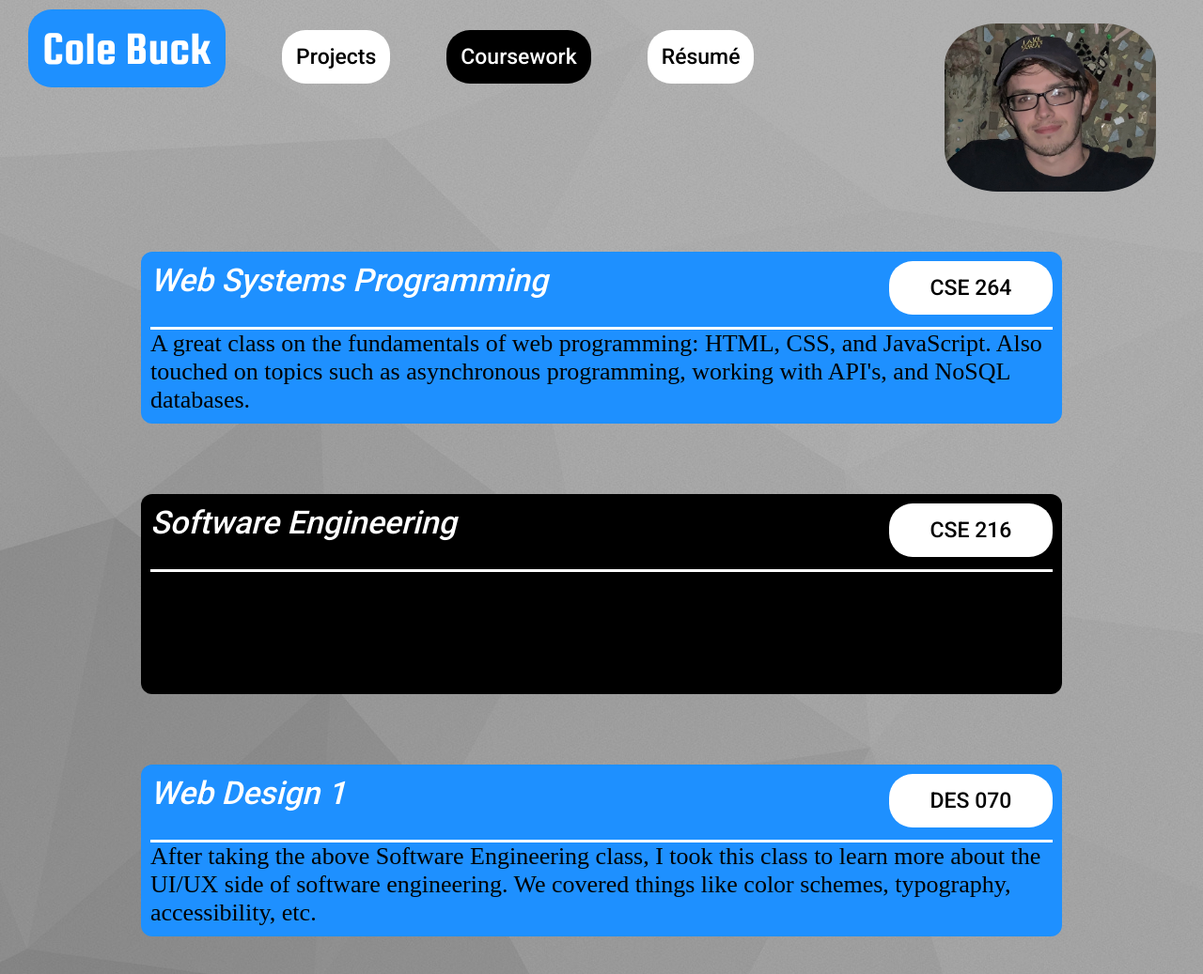
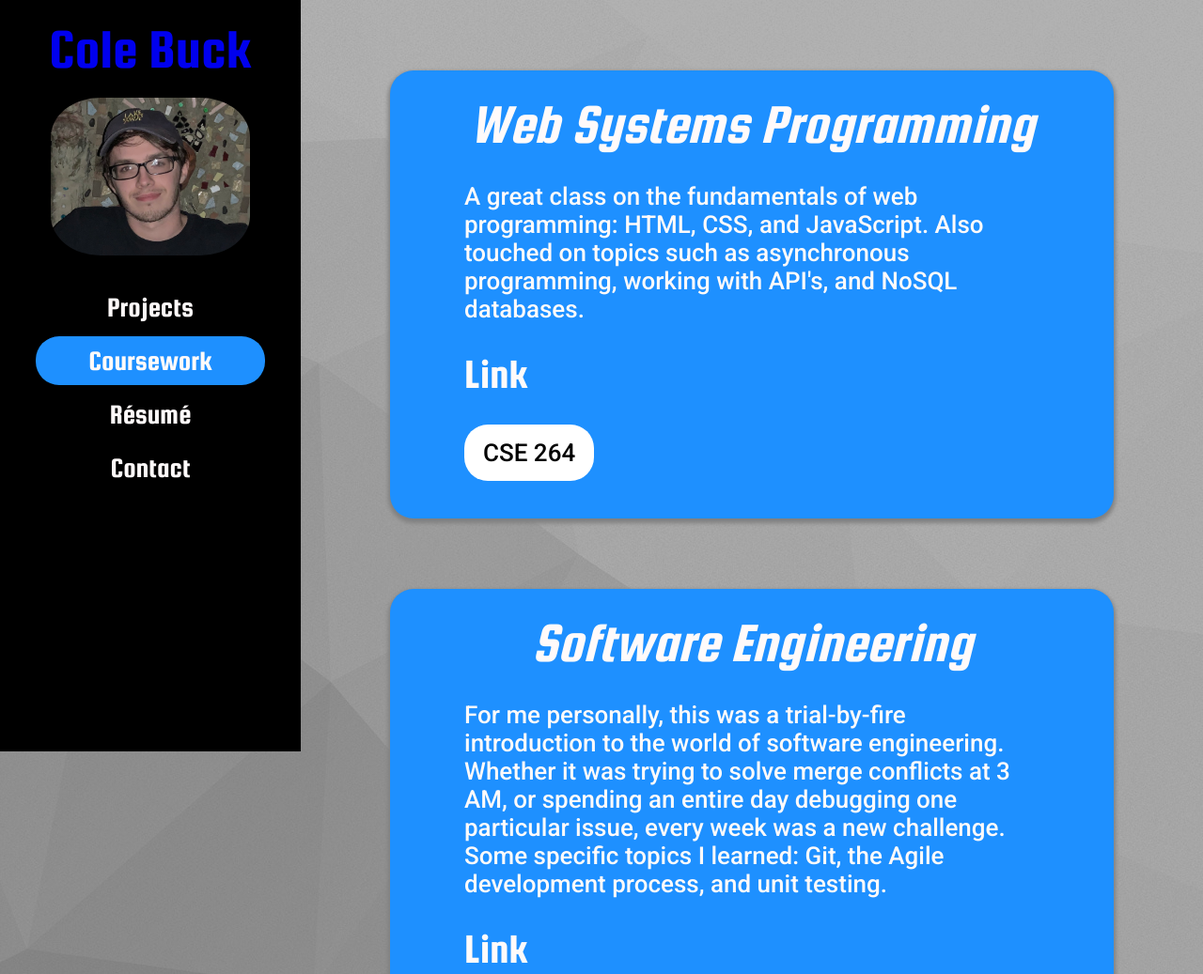
Before and after one commit to ColeBuck/portfolio, a Gatsby site: page /coursework in a window 1280 px wide. Shown: the top 1037 px of the page at 94% size. Built offline with nearby package versions, Linux system fonts and the light colour scheme; Gatsby itself is replaced by a stand-in of ours.

Commit message:
overhaul design

```diff
--- a/src/components/AboutMe.scss
+++ /dev/null
@@ -1,18 +0,0 @@
-p {
-    color: white;
-    font-size: 30px;
-    font-family: 'Roboto', sans-serif;
-    width: 75%;
-    margin: auto;
-    margin-top: 90px;
-    background-color: dodgerblue;
-    border-radius: 12px;
-    padding: 15px;
-}
-
-@media only screen and (max-width: 850px) {
-    p {
-        margin-top: 70px;
-        font-size: 22px;
-    }
-}
--- a/src/components/Base.scss
+++ b/src/components/Base.scss
@@ -9,3 +9,12 @@
 body {
     background: linear-gradient( rgba(0, 0, 0, 0.3), rgba(0, 0, 0, 0.3)), url("../../static/images/background.jpg");
 }
+
+div.content-container {
+    display: inline-block;
+    background-color: transparent;
+    width: 75%;
+    margin: 0;
+    margin-left: 25%;
+    padding: 0;
+}
--- a/src/components/CourseCard.js
+++ b/src/components/CourseCard.js
@@ -1,13 +1,13 @@
 import React from "react"
-import "./CourseCard.scss"
+import './CourseCard.scss';
 
 export default function CourseCard(props) {
-    return <div class="course-card"  style={{"backgroundColor": props.color}}>
-        <div class="top">
-            <header class="title">{props.title}</header>
-            <a class={"course " + props.color} href={props.link} target="_">{props.abbrev}</a>
+    return <div class="course-card">
+        <h1 class="course-title">{props.course.title}</h1>
+        <p class="course-description">{props.course.description}</p>
+        <h1 class="section-title">Link</h1>
+        <div class="links-container">
+            <a href={props.course.link} target="_blank" rel="noreferrer">{props.course.abbrev}</a>
         </div>
-        <hr/>
-        <p class="description">{props.description}</p>
     </div>
 }
--- a/src/components/CourseCard.scss
+++ b/src/components/CourseCard.scss
@@ -1,57 +1,67 @@
 div.course-card {
-
+    background-color: dodgerblue;
     width: 75%;
     margin: auto;
+    margin-top: 75px;
     margin-bottom: 75px;
-    border-radius: 12px;
-    padding: 10px;
-
+    border-radius: 25px;
+    padding: 25px 25px 25px 25px;
+    box-shadow: 0px 3px 4px 2px grey;
 }
 
-div.top {
-    padding-bottom: 30px;
-}
-
-hr {
-    height: 3px;
-    color: white;
-    background-color: white;
-    border: 0;
+div.course-card h1.course-title {
+    font-style: italic;
+    font-weight: 100;
+    color: snow;
     width: 100%;
-}
-
-header.title {
-    width: 75%;
-    font-size: 34px;
-    font-family: 'Roboto', sans-serif;
-    color: white;
-    display: inline;
-    font-style: italic;
-}
-
-a.course {
+    font-size: 60px;
     margin: 0;
-    width: 15%;
-    display: inline;
-    float: right;
+    font-family: 'Squada One', cursive;
     text-align: center;
 }
 
-a.black:hover {
-    background-color: dodgerblue;
-}
-
-p.description {
-    margin-top: 0;
+div.course-card p.course-description {
+    color: snow;
+    width: 85%;
+    margin: auto;
+    margin-top: 30px;
+    margin-bottom: 30px;
+    padding: 0;
+    font-family: 'Roboto', sans-serif;
     font-size: 26px;
     background-color: transparent;
 }
 
-@media only screen and (max-width: 850px) {
-    a.course {
-        display: block;
-        width: 70%;
-        float: none;
-        margin-top: 20px;
-    }
+div.course-card h1.section-title {
+    font-weight: 100;
+    color: snow;
+    width: 85%;
+    margin: auto;
+    font-size: 45px;
+    font-family: 'Squada One', cursive;
+    text-align: left;
 }
+
+div.links-container {
+    width: 85%;
+    margin: auto;
+}
+
+div.links-container a {
+    color: black;
+    text-decoration: none;
+    border-radius: 25px;
+    background-color: white;
+    font-family: 'Roboto', sans-serif;
+    margin: 30px 30px 15px 0px;
+    padding: 15px 20px;
+    display: inline-block;
+    font-size: 26px;
+}
+
+div.links-container a:hover {
+    cursor: pointer;
+    background-color: black;
+    color: white;
+    transition-duration: 300ms;
+}
--- a/src/components/Navbar.js
+++ b/src/components/Navbar.js
@@ -5,12 +5,11 @@ import resume from "../../static/resume_public.pdf"
 
 export default function Navbar(props) {
     return <div class="navbar">
-        <ul class="navbar">
-            <li class="navbar"><a id="name" href="/">Cole Buck</a></li>
-            <li class="navbar"><a href="/projects" class={(props.active === "projects" ? "active" : "")}>Projects</a></li>
-            <li class="navbar"><a href="/coursework" class={(props.active === "coursework" ? "active" : "")}>Coursework</a></li>
-            <li class="navbar"><a href={resume} target="_">Résumé</a></li>
-            <img src={cole} width="225px" alt="Cole"/>
-        </ul>
+        <h1 id="name"><a href="/">Cole Buck</a></h1>
+        <a href="/"><img id="cole" src={cole} alt="Cole"/></a>
+        <a href="/projects" class={(props.active === "projects" ? "navbar-link active" : "navbar-link")}>Projects</a>
+        <a href="/coursework" class={(props.active === "coursework" ? "navbar-link active" : "navbar-link")}>Coursework</a>
+        <a href={resume} target="_blank" rel="noreferrer" class="navbar-link">Résumé</a>
+        <a href="https://docs.google.com/forms/d/e/1FAIpQLSfesrWAFU_OMUl2tlh65pvKWn7QXJT6o1BJhL4muyJIolcpLQ/viewform?usp=sf_link" target="_blank" rel="noreferrer" class="navbar-link">Contact</a>
     </div>
 }
--- a/src/components/Navbar.scss
+++ b/src/components/Navbar.scss
@@ -1,79 +1,61 @@
-$primary: dodgerblue;
-$secondary: white;
-$third: #FFFFFF;
-
-ul.navbar {
-    margin-top: 10px;
-    padding-top: 15px;
-    padding-bottom: 15px;
-    margin-bottom: 175px;
+div.navbar {
+    display: inline-block;
+    background-color: black;
+    width: 25%;
+    height: 100%;
+    margin: 0;
+    padding: 0;
+    position: fixed;
 }
 
-li.navbar {
-    display: inline;
+div.navbar h1#name {
+    font-weight: 100;
+    color: snow;
+    width: 80%;
+    font-size: 60px;
+    margin: auto;
+    margin-top: 20px;
+    font-family: 'Squada One', sans-serif;
+    text-align: center;
+}
+
+
+div.navbar img#cole {
+    box-shadow: 4px 5px 4px 4px black;
+    width: 66%;
+    border-radius: 25%;
+    margin: 20px 17% 20px 17%;
 }
 
 a {
-    border-radius: 25px;
-    background-color: white;
-    margin-left: 30px;
-    margin-right: 30px;
-    padding: 15px;
-    color: black;
     text-decoration: none;
-    font-family: 'Roboto', sans-serif;
-    font-size: 23px;
-    transition-duration: 400ms;
-}
-
-a.active {
-    background-color: black;
-    color: white;
-}
-
-a#name {
-    background-color: $primary;
-    color: white;
-    font-size: 50px;
-    font-family: 'Squada One', cursive;
-}
-
-a:hover {
-    text-decoration: none;
-    background-color: black;
-    color: white;
-    cursor: pointer;
 }
 
 a:visited {
+    color: snow;
     text-decoration: none;
 }
 
-img {
-    border-radius: 25%;
-    position: absolute;
-    right: 50px;
-    top: 25px;
+a.navbar-link {
+    width: 70%;
+    margin: auto;
+    border-radius: 25px;
+    margin-top: 5px;
+    margin-bottom: 5px;
+    display: block;
+    background-color: transparent;
+    color: snow;
+    text-align: center;
+    font-family: 'Squada One', sans-serif;
+    font-size: 30px;
+    transition-duration: 300ms;
+    padding: 10px;
 }
 
-@media only screen and (max-width: 850px) {
-    div.navbar a {
-      border-radius: 0px;
-      margin: 15px 0px 15px 0px;
-      text-align: center;
-      width: 100%;
-      display: block;
-      padding-left: 0px;
-      padding-right: 0px;
-    }
+a.navbar-link.active {
+    background-color: dodgerblue;
+}
 
-    ul.navbar {
-        margin-bottom: 50px;
-    }
-  }
-
-  @media only screen and (max-width: 1070px) {
-      img {
-          display: none;
-      }
-  }
+a.navbar-link:hover {
+    background-color: dodgerblue;
+}
--- a/src/components/ProjectCard.scss
+++ b/src/components/ProjectCard.scss
@@ -1,82 +1,79 @@
 div.project-card {
-
+    background-color: dodgerblue;
     width: 75%;
     margin: auto;
+    margin-top: 75px;
     margin-bottom: 75px;
-    border-radius: 12px;
-    padding: 10px;
-
+    border-radius: 25px;
+    padding: 25px 25px 25px 25px;
+    box-shadow: 0px 3px 4px 2px grey;
 }
 
-div.top {
-    padding-bottom: 30px;
-}
-
-hr {
-    height: 3px;
-    color: white;
-    background-color: white;
-    border: 0;
+div.project-card h1.project-title {
+    font-style: italic;
+    font-weight: 100;
+    color: snow;
     width: 100%;
-}
-
-header.title {
-    width: 75%;
-    font-size: 34px;
-    font-family: 'Roboto', sans-serif;
-    color: white;
-    display: inline;
-}
-
-header.section {
-    font-family: 'Roboto', sans-serif;
-    font-size: 30px;
-    color: white;
-    padding: 10px 0;
+    font-size: 60px;
+    margin: 0;
+    font-family: 'Squada One', cursive;
     text-align: center;
 }
 
-a.code {
-    margin: 0;
-    width: 15%;
-    display: inline;
-    float: right;
-    text-align: center;
-}
-
-a.black:hover {
-    background-color: dodgerblue;
-}
-
-p.description {
-    margin-top: 0;
+div.project-card p.project-description {
+    color: snow;
+    width: 85%;
+    margin: auto;
+    margin-top: 30px;
+    margin-bottom: 30px;
+    padding: 0;
+    font-family: 'Roboto', sans-serif;
     font-size: 26px;
     background-color: transparent;
 }
 
-p.tech {
-    width: 100%;
-    margin: 0;
-    padding: 5px 0px;
+div.project-card h1.section-title {
+    font-weight: 100;
+    color: snow;
+    width: 85%;
+    margin: auto;
+    font-size: 45px;
+    font-family: 'Squada One', cursive;
+    text-align: left;
+}
+
+div.project-card p.tech-item {
+    color: snow;
+    width: 85%;
+    margin: auto;
+    margin-top: 30px;
+    margin-bottom: 30px;
+    padding: 0;
+    font-family: 'Roboto', sans-serif;
     font-size: 26px;
-    text-align: center;
     background-color: transparent;
 }
 
-// move GitHub links to new line on small screens
-@media only screen and (max-width: 600px) {
-    a.code {
-        margin-top: 20px;
-        width: 70%;
-        display: block;
-        float: none;
-    }
+div.links-container {
+    width: 85%;
+    margin: auto;
+}
 
-    p.description {
-        font-size: 20px;
-    }
+div.links-container a {
+    color: black;
+    text-decoration: none;
+    border-radius: 25px;
+    background-color: white;
+    font-family: 'Roboto', sans-serif;
+    margin: 30px 30px 15px 0px;
+    padding: 15px 20px;
+    display: inline-block;
+    font-size: 26px;
+}
 
-    p.tech {
-        font-size: 20px;
-    }
+div.links-container a:hover {
+    cursor: pointer;
+    background-color: black;
+    color: white;
+    transition-duration: 300ms;
 }
--- a/src/pages/coursework.js
+++ b/src/pages/coursework.js
@@ -2,36 +2,8 @@ import React from "react"
 import Helmet from "react-helmet"
 import Navbar from "../components/Navbar"
 import CourseCard from "../components/CourseCard"
-import Footer from "../components/Footer"
 import "../components/Base.scss"
-
-const courses = [
-    {
-        title:"Web Systems Programming",
-        description:"A great class on the fundamentals of web programming: HTML, CSS, and JavaScript. Also touched on topics such as asynchronous programming, working with API's, and NoSQL databases.",
-        abbrev:"CSE 264",
-        link:"https://engineering.lehigh.edu/cse/academics/course-index/cse-264-web-systems-programming-3"
-    },
-    {
-        title:"Software Engineering",
-        description:"For me personally, this was a trial-by-fire introduction to the world of software engineering. Whether it was trying to solve merge conflicts at 3 AM, or spending an entire day debugging one particular issue, every week was a new challenge. Some specific topics I learned: Git, the Agile development process, and unit testing.",
-        abbrev:"CSE 216",
-        link:"https://engineering.lehigh.edu/cse/academics/course-index/cse-216-software-engineering-3"
-    },
-    {
-        title:"Web Design 1",
-        description:"After taking the above Software Engineering class, I took this class to learn more about the UI/UX side of software engineering. We covered things like color schemes, typography, accessibility, etc.",
-        abbrev:"DES 070",
-        link:"https://catalog.lehigh.edu/courselisting/des/"
-    },
-    {
-        title:"Network Security",
-        description:"An engaging class that covered both network attacks and defense. We experimented with things like DNS poisoning, DDoS attacks, cross-site scripting, and SQL injection.",
-        abbrev:"CSE 343",
-        link:"https://engineering.lehigh.edu/cse/academics/course-index/cse-343-network-security-3"
-    },
-
-]
+import courses from "../../static/data/courses.json"
 
 export default function Coursework() {
   return <div>
@@ -39,12 +11,10 @@ export default function Coursework() {
       <title>Cole Buck | Coursework</title>
     </Helmet>
     <Navbar active="coursework"/>
-        <div class="courses">
-            {courses.map((item, index) => {
-            const colors = ['dodgerblue', 'black'];
-            return <CourseCard color={colors[index % colors.length]} title={item.title} description={item.description} link={item.link} abbrev={item.abbrev}></CourseCard>
+    <div class="content-container">
+      {courses.map((item) => {
+        return <CourseCard course={item}></CourseCard>
       })}
     </div>
-        <Footer/>
   </div>
 }
--- /dev/null
+++ b/static/data/courses.json
@@ -0,0 +1,27 @@
+[
+    {
+        "title":"Web Systems Programming",
+        "description":"A great class on the fundamentals of web programming: HTML, CSS, and JavaScript. Also touched on topics such as asynchronous programming, working with API's, and NoSQL databases.",
+        "abbrev":"CSE 264",
+        "link":"https://engineering.lehigh.edu/cse/academics/course-index/cse-264-web-systems-programming-3"
+    },
+    {
+        "title":"Software Engineering",
+        "description":"For me personally, this was a trial-by-fire introduction to the world of software engineering. Whether it was trying to solve merge conflicts at 3 AM, or spending an entire day debugging one particular issue, every week was a new challenge. Some specific topics I learned: Git, the Agile development process, and unit testing.",
+        "abbrev":"CSE 216",
+        "link":"https://engineering.lehigh.edu/cse/academics/course-index/cse-216-software-engineering-3"
+    },
+    {
+        "title":"Web Design 1",
+        "description":"After taking the above Software Engineering class, I took this class to learn more about the UI/UX side of software engineering. We covered things like color schemes, typography, accessibility, etc.",
+        "abbrev":"DES 070",
+        "link":"https://catalog.lehigh.edu/courselisting/des/"
+    },
+    {
+        "title":"Network Security",
+        "description":"An engaging class that covered both network attacks and defense. We experimented with things like DNS poisoning, DDoS attacks, cross-site scripting, and SQL injection.",
+        "abbrev":"CSE 343",
+        "link":"https://engineering.lehigh.edu/cse/academics/course-index/cse-343-network-security-3"
+    }
+
+]
--- /dev/null
+++ b/static/data/homeText.json
@@ -0,0 +1,4 @@
+[
+    "Hey there, and welcome to my portfolio site! Explore the links to see some of the things that I've been up to. Or, keep reading below to get to know me a little better!",
+    "My name is Cole, and I enjoy creating websites, apps, and games! I recently graduated (May 2021) with a Bachelor's degree in Computer Science. Between my coursework and personal projects, I've done a ton of programming in multiple languages, and have utilized a wide variety of tools, frameworks, and libraries. In the rest of my free time, I love hiking, playing guitar, and exploring new places!"
+]
```
Also changed, not shown: src/components/AboutMe.js (deleted, +0 -9 lines), src/components/Footer.js (deleted, +0 -9 lines), src/components/Footer.scss (deleted, +0 -32 lines), src/components/ProjectCard.js (+12 -12 lines), src/components/TextCard.js (added, +8 -0 lines), src/components/TextCard.scss (added, +20 -0 lines), src/pages/index.js (+7 -4 lines), src/pages/projects.js (+5 -28 lines), static/data/projects.json (added, +23 -0 lines). Lines whose indentation alone changed are shown as unchanged.
